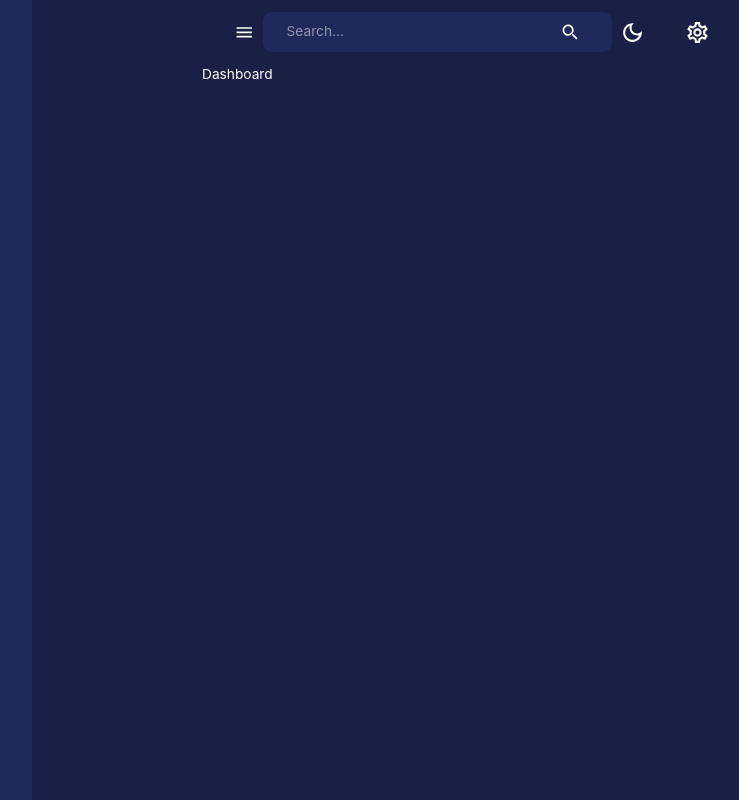
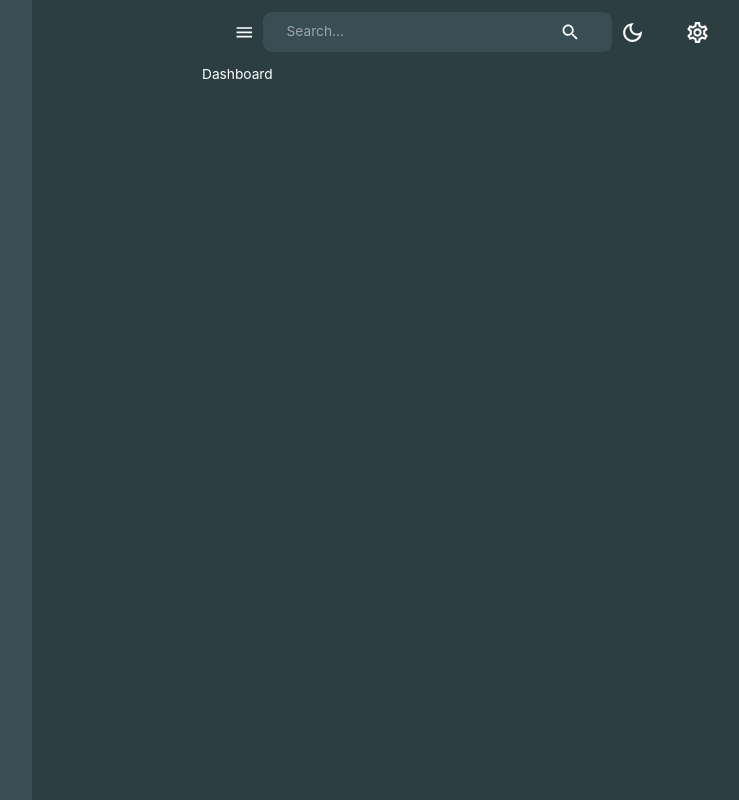
Before and after one commit to oslabs-beta/DeClustor, a React app in the folder client/: page /dashboard in a window 1280 px wide. Shown: the whole page, without its empty margins (48-787 px from the left). Built offline with nearby package versions, Linux system fonts and the light colour scheme.

Commit message:
changed theme background

```diff
--- a/client/src/theme.js
+++ b/client/src/theme.js
@@ -16,16 +16,16 @@ export const darkTheme = {
       1000: "#000000",
     },
     primary: {
-      // blue // background
-      100: "#d3d4de",
-      200: "#a6a9be",
-      300: "#7a7f9d",
-      400: "#4d547d",
-      500: "#21295c",
-      600: "#191F45",
-      700: "#141937",
-      800: "#0d1025",
-      900: "#070812",
+      // indigo // background
+    100: "#d7dbdd",
+    200: "#afb8bb",
+    300: "#889498",
+    400: "#607176",
+    500: "#384d54",
+    600: "#2d3e43",
+    700: "#222e32",
+    800: "#161f22",
+    900: "#0b0f11"
     },
     secondary: {
         // orange
```
